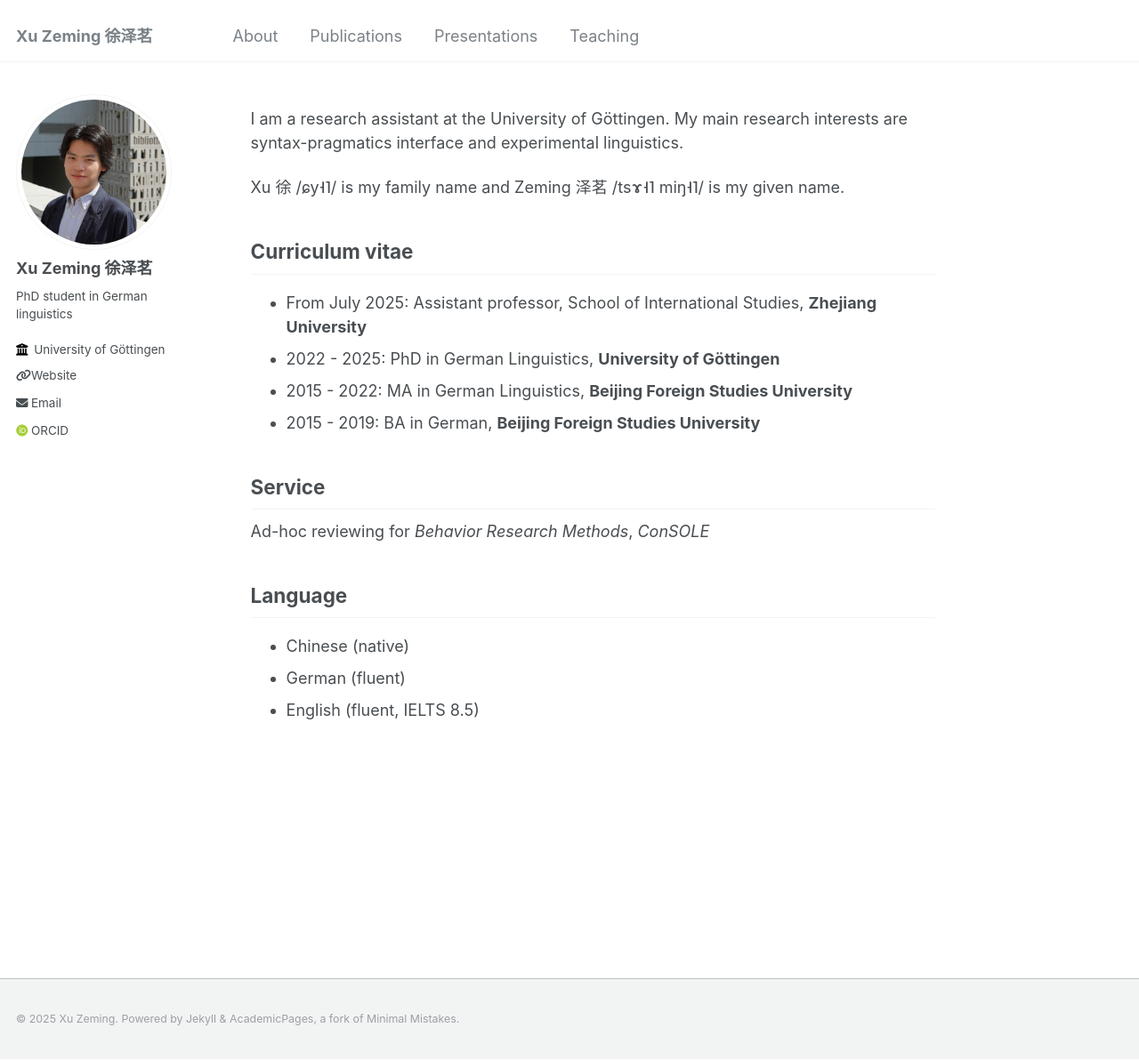
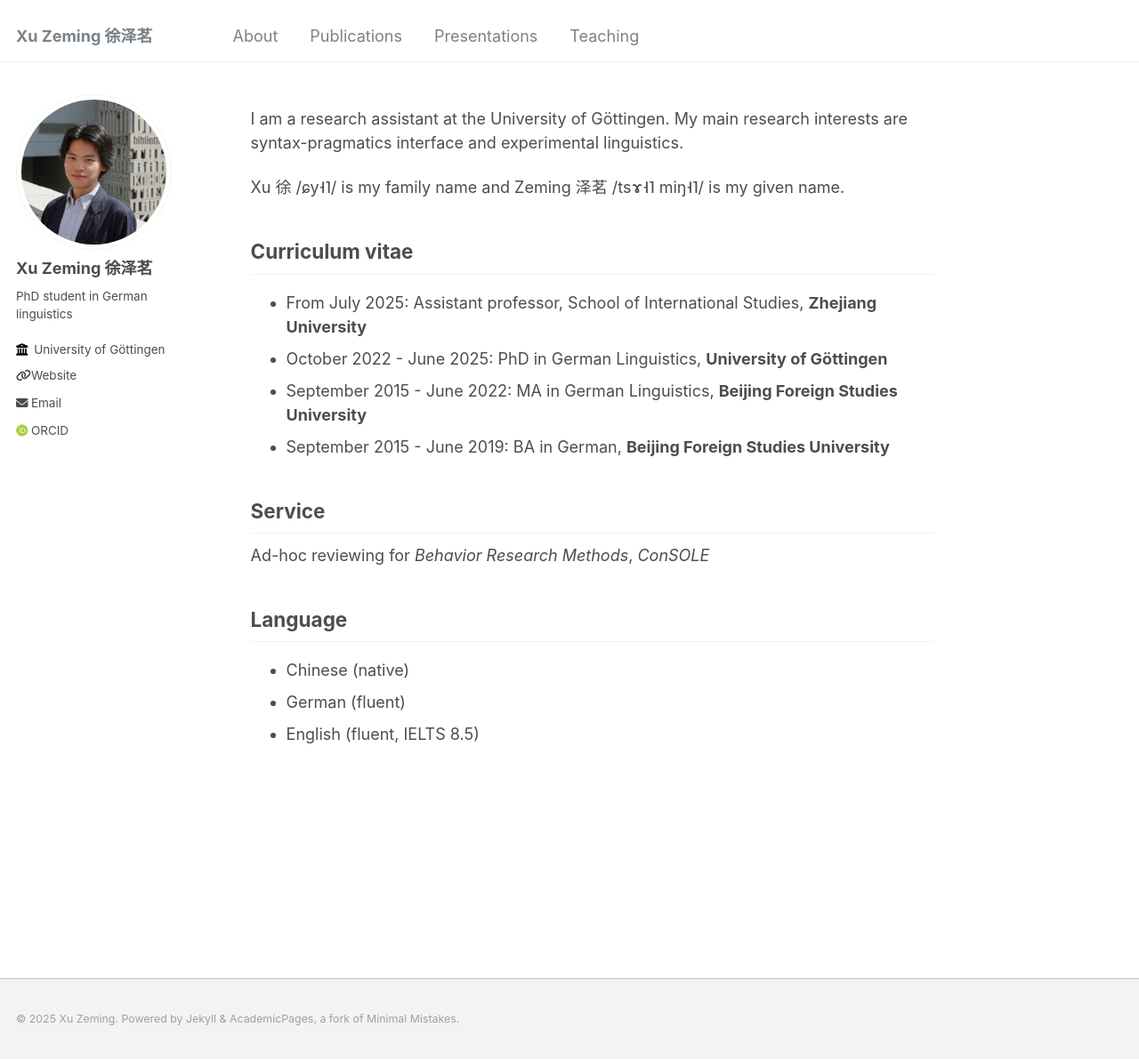
Before and after one commit to xu-zeming/xu-zeming.github.io, a Jekyll site: the page built from _pages/about.md, in a window 1280 px wide and 1192 px high. Shown: the whole window at 89% size. Built offline with Jekyll 4.4.1, drawn with Linux system fonts in a browser that asks for light colours; some web fonts are replaced.

Commit message:
Update about.md

```diff
--- a/_pages/about.md
+++ b/_pages/about.md
@@ -13,9 +13,9 @@ Xu 徐 /ɕy˧˥/ is my family name and Zeming 泽茗 /tsɤ˧˥ miŋ˧˥/ is my g
 Curriculum vitae
 ---
 * From July 2025: Assistant professor, School of International Studies, **Zhejiang University**
-* 2022 - 2025: PhD in German Linguistics, **University of Göttingen**
-* 2015 - 2022: MA in German Linguistics, **Beijing Foreign Studies University**
-* 2015 - 2019: BA in German, **Beijing Foreign Studies University**
+* October 2022 - June 2025: PhD in German Linguistics, **University of Göttingen**
+* September 2015 - June 2022: MA in German Linguistics, **Beijing Foreign Studies University**
+* September 2015 - June 2019: BA in German, **Beijing Foreign Studies University**
 
 Service
 ---
```
